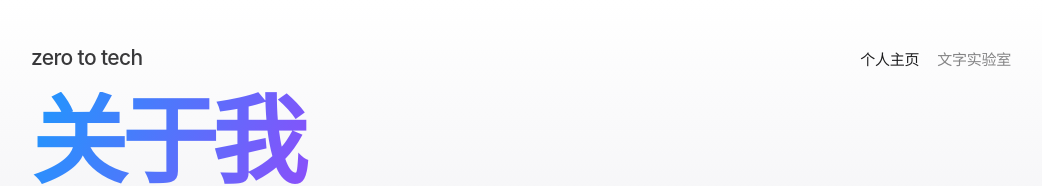
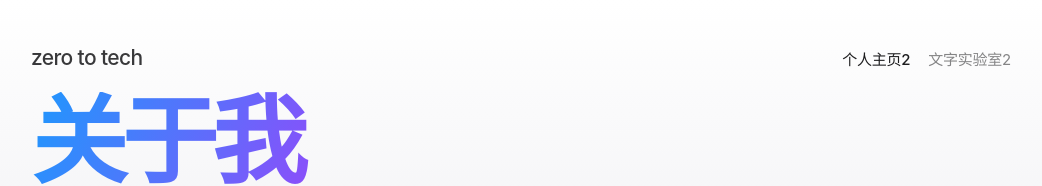
Before and after one commit to sairaitukikage/zero-to-tech, a React (Vite) app: page / in a window 1280 px wide. Shown: the top 186 px of the page, without its empty margins (119-1161 px from the left). Built offline with nearby package versions, Linux system fonts and the light colour scheme.

Commit message:
Update Nav.jsx

```diff
--- a/src/components/Nav.jsx
+++ b/src/components/Nav.jsx
@@ -3,8 +3,8 @@
 // 想加链接、改样式？只改这一处，两个页面自动一起跟着变。
 export default function Nav({ current, onNavigate }) {
   const items = [
-    { key: "home",    label: "个人主页" },
-    { key: "textlab", label: "文字实验室" },
+    { key: "home",    label: "个人主页2" },
+    { key: "textlab", label: "文字实验室2" },
   ];
 
   return (
```
